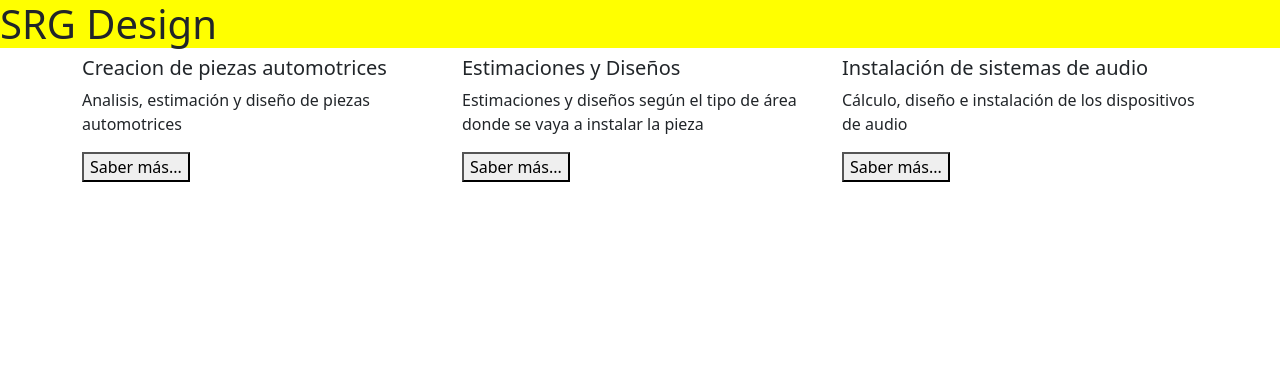
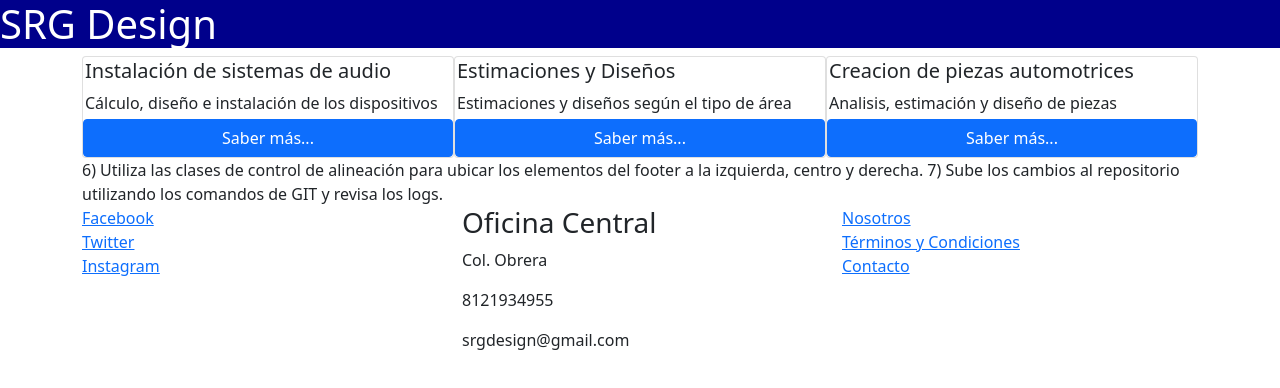
Before and after one commit to ValalSidur/SRG_design, a website: page index.html in a window 1280 px wide. Drawn offline with nearby package versions, Linux system fonts and the light colour scheme.

Commit message:
modificacion de diseño boostrap
Se integra ampliación de clases de bootstrap para el diseño web

```diff
--- a/CSS/main.css
+++ b/CSS/main.css
@@ -1,7 +1,22 @@
 .footer{
-
+	padding: 10px 10px 0 10px;
+	background-color: lightblue;
+	margin-bottom: 0px;
 }
 
 .jumbotron{
-	background-color: yellow;
+	background-color: darkblue;
+	color: white;
 }
+
+.card{
+	flex: 1 150px;
+	padding: 2px 2px 2px 2px;
+}
+
+.btn{
+	width: 100%;
+	position: absolute;
+	left: 0;
+	bottom: 0;
+}
--- a/index.html
+++ b/index.html
@@ -11,25 +11,49 @@
 </head>
 <body>
 	<h1 class="jumbotron">SRG Design</h1>
-	<div class="container">
-		<div class="row">
-			<div class="col">
+	<div class="container justify-content-between">
+		<div class="d-flex flex-wrap flex-row-reverse">
+			<div class="col card d-flex flex-column">
 				<h5>Creacion de piezas automotrices</h5>
 				<p>Analisis, estimación y diseño de piezas automotrices</p>
-				<button>Saber más...</button>
+				<button  class="btn btn-primary">Saber más...</button>
 			</div>
-			<div class="col">
+			<div class="col card d-flex flex-column">
 				<h5>Estimaciones y Diseños</h5>
 				<p>Estimaciones y diseños según el tipo de área donde se vaya a instalar la pieza</p>
-				<button>Saber más...</button>
+				<button class="btn btn-primary">Saber más...</button>
 			</div>
-			<div class="col">
+			<div class="col card d-flex flex-column">
 				<h5>Instalación de sistemas de audio</h5>
 				<p>Cálculo, diseño e instalación de los dispositivos de audio</p>
-				<button>Saber más...</button>
+				<button  class="btn btn-primary">Saber más...</button>
 			</div>
 		</div>
+6)	Utiliza las clases de control de alineación para ubicar los elementos del footer a la izquierda, centro y derecha.
+
+7)	Sube los cambios al repositorio utilizando los comandos de GIT y revisa los logs.
+		<footer>
+			<div class="row">
+				<div class="col-sm-4 d-flex flex-column">
+					<a href="www.facebook.com/srgdesign">Facebook</a>
+					<a href="www.twitter.com/srgdesign">Twitter</a>
+					<a href="www.instagram.com/srgdesign">Instagram</a>
+				</div>
+				<div class="col-sm-4">
+					<address>
+						<h3>Oficina Central</h3>
+						<p>Col. Obrera</p>
+						<p>8121934955</p>
+						<p>srgdesign@gmail.com</p>
+					</address>
+				</div>
+				<div class="col-sm-4 d-flex flex-column">
+					<a href="#" target="_blank">Nosotros</a>
+					<a href="#" target="_blank">Términos y Condiciones</a>
+					<a href="#" target="_blank">Contacto</a>
+				</div>
+			</div>
+		</footer>
 	</div>
-
 </body>
 </html>
```
